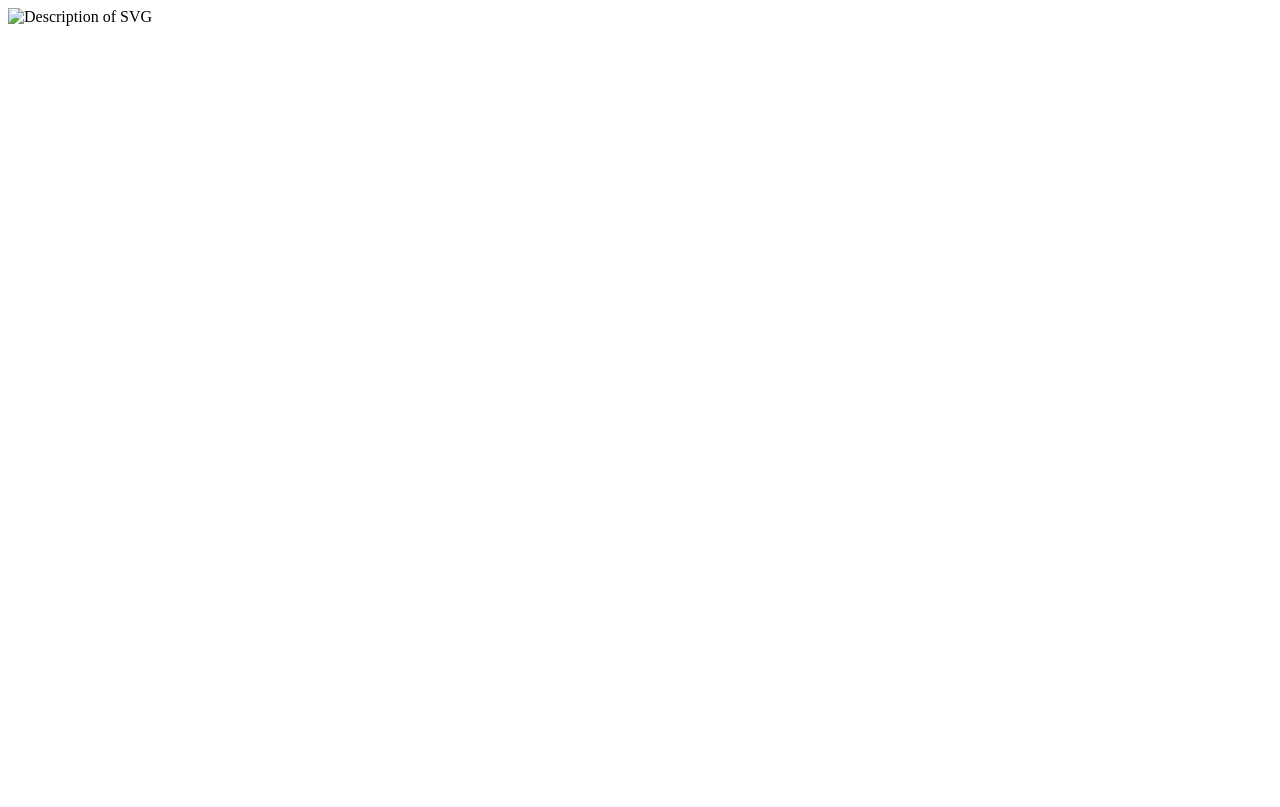
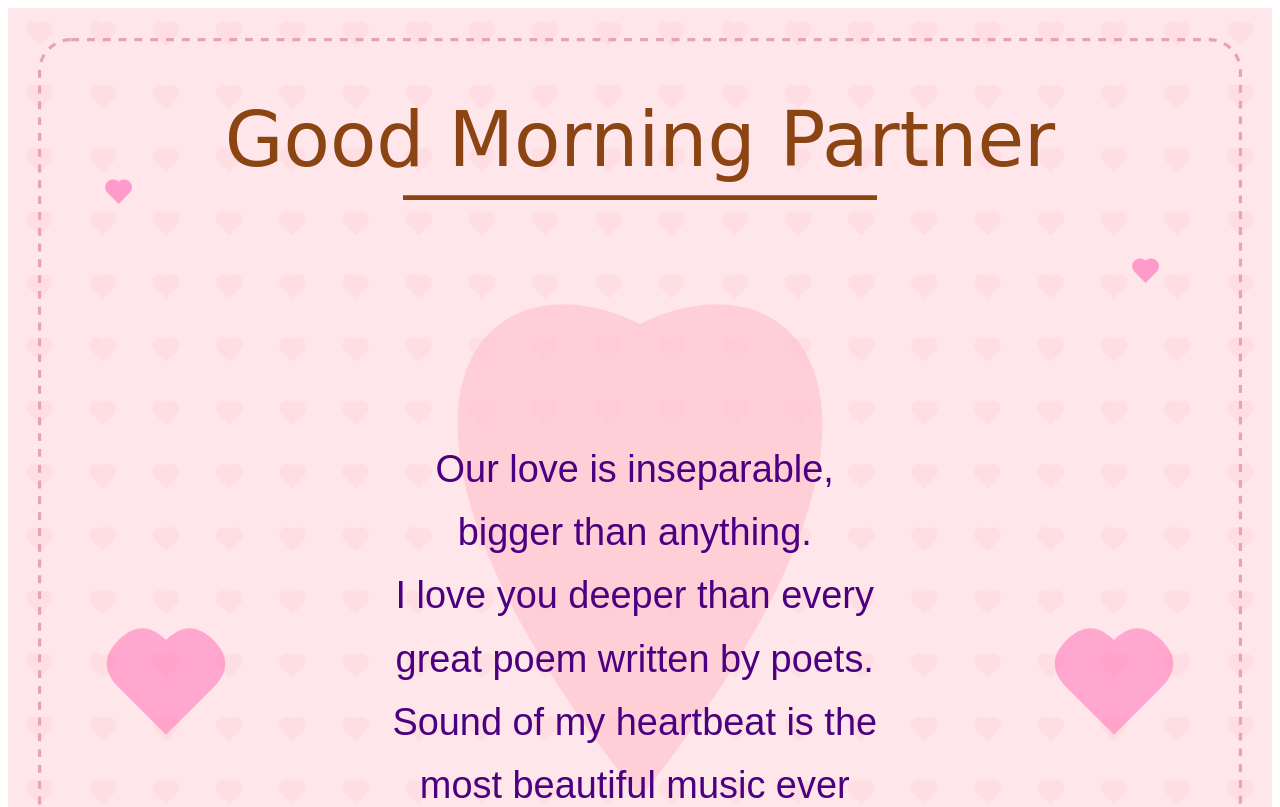
Before and after one commit to malhotrajii/Good-morning-partner-, a plain HTML site: page Index.html in a window 1280 px wide. Shown: the top 807 px of the page. Drawn offline with Linux system fonts and the light colour scheme.

Commit message:
Update Index.html

```diff
--- a/Index.html
+++ b/Index.html
@@ -8,7 +8,7 @@
 <body>
 
   <!-- Embed SVG Image -->
-  <img src="path/to/your-file.svg" alt="Description of SVG">
+  <img src="https://raw.githubusercontent.com/malhotrajii/Good-morning-partner-/refs/heads/main/love-message%20(1).svg">
 
 </body>
 </html>
```
